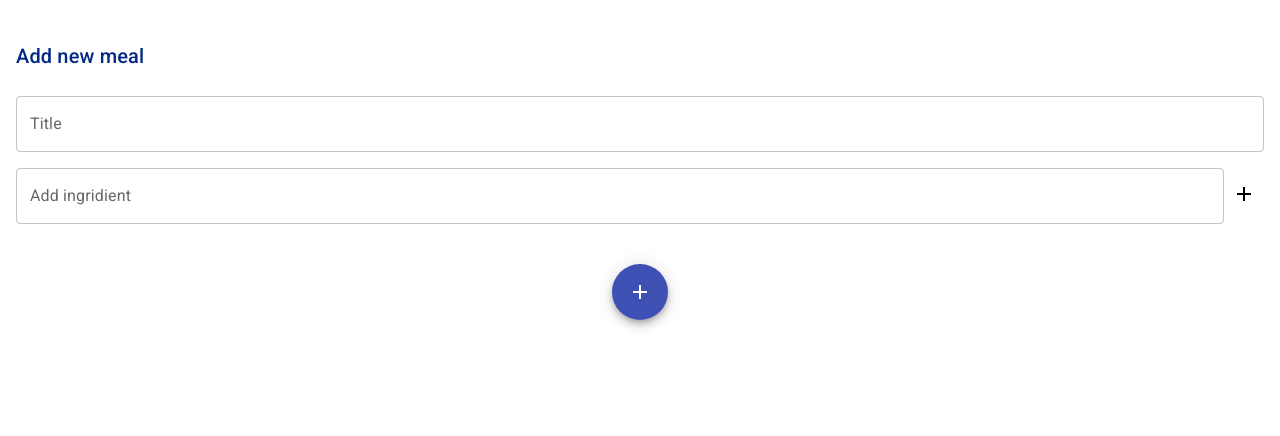
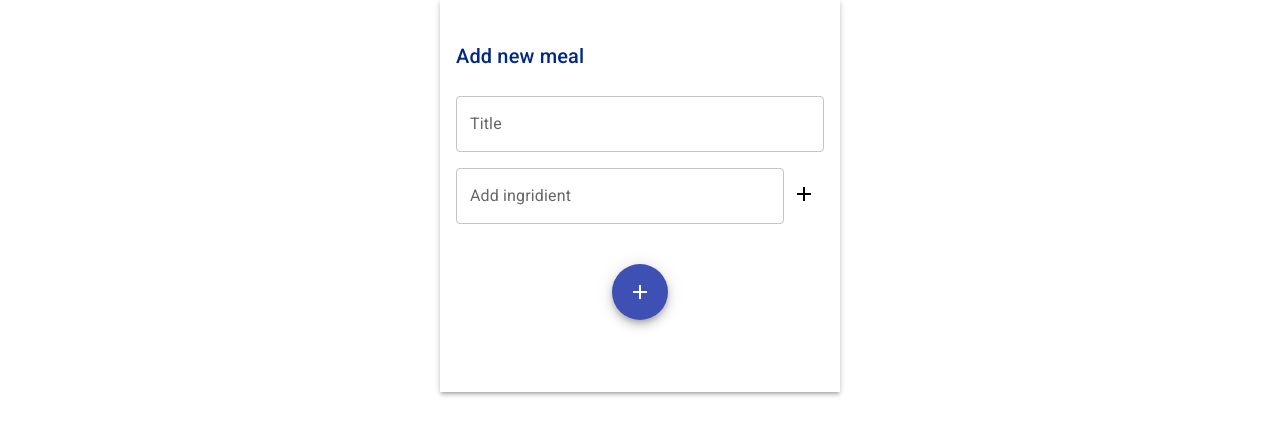
Before and after one commit to alekseevaiana/meals_planner, a React (Create React App) app: page /#/new_meal in a window 1280 px wide. Shown: the top 436 px of the page. Built offline with nearby package versions, Linux system fonts and the light colour scheme.

Commit message:
change max width of an app

```diff
--- a/src/App.js
+++ b/src/App.js
@@ -92,7 +92,17 @@ function App() {
     navigate("/");
   };
   return (
-    <Box className="App" sx={{ pb: 7, pt: 3 }}>
+    <Box
+      className="App"
+      sx={{
+        pb: 7,
+        pt: 3,
+        maxWidth: "400px",
+        ml: "auto",
+        mr: "auto",
+        boxShadow: 3,
+      }}
+    >
       <Routes>
         <Route
           exact
--- a/src/components/NavigationPannel.js
+++ b/src/components/NavigationPannel.js
@@ -17,8 +17,11 @@ export default function NavigationPannel() {
           position: "fixed",
           bottom: 0,
           width: "100%",
+          maxWidth: "400px",
           borderTop: "1px solid rgba(0, 0, 0, 0.12)",
           boxShadow: 3,
+          left: "50%",
+          transform: "translate(-50%, 0)",
         }}
       >
         <BottomNavigationAction
```
Also changed, not shown: 1 other file (tests, documents, lock files or other folders).
